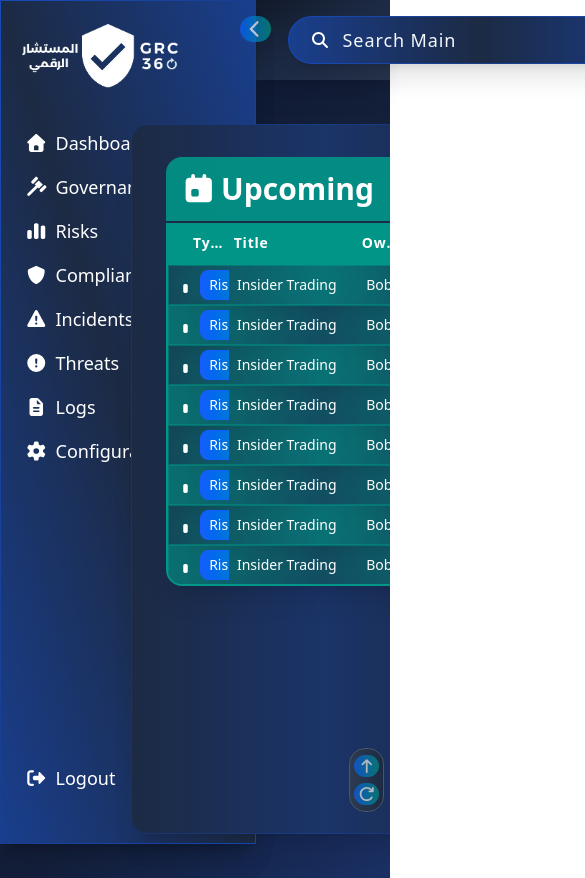
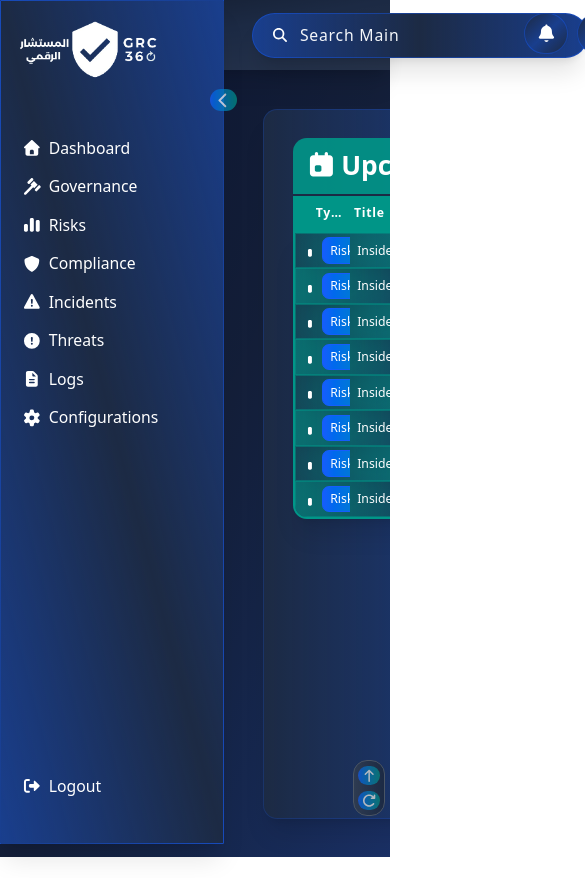
Before and after one commit to AhmedWaleedKalifa/GRC360, a React (Vite) app in the folder FrontEnd/: page /dashboard in a window 390 px wide. Shown: the top 878 px of the page, 585 px wide, since content can reach past the window. After the commit the page ends 857 px from the top, so only its background shows below. Built offline with nearby package versions, Linux system fonts and the light colour scheme.

Commit message:
feat: add some media queries

```diff
--- a/FrontEnd/src/components/CardSlider.jsx
+++ b/FrontEnd/src/components/CardSlider.jsx
@@ -32,6 +32,7 @@ function cardSlider({ titles, fields, caption = { text: "", icon: "" } }) {
                     }>
                     {titles.map((element, index) => (
                         <div
+                            title={element}
                             key={index}
                             style={{ width: `${Math.trunc(result * array[index])}%` }}
 
--- a/FrontEnd/src/components/Field.jsx
+++ b/FrontEnd/src/components/Field.jsx
@@ -14,6 +14,7 @@ function Field({mode=1, values=[{type:"t",text:"unknown",size:4,clickFunction:()
       <div className={mode == 1 ? "fieldColor1 field px-3" : mode == 2 ? "fieldColor2 field px-3" : "fieldColor3 field px-3"}>
         {values.map((element, index) => (
           <div
+            title={element.text}
             key={index}
             style={{ width: `${Math.trunc(result * element.size)}%` }}
             onClick={element.clickFunction}
@@ -23,6 +24,7 @@ function Field({mode=1, values=[{type:"t",text:"unknown",size:4,clickFunction:()
               ? (
                 <>
                   <FontAwesomeIcon
+                    title={element.text}
                     icon={solidIcons[element.text]}
                     className="text-white text-lg  shrink-0 capitalize truncate   overflow-hidden"
                   />
@@ -32,7 +34,7 @@ function Field({mode=1, values=[{type:"t",text:"unknown",size:4,clickFunction:()
 
               )
               : (
-                <div className='text-white text-sm truncate   overflow-hidden shrink-0 capitalize' >{element.text}</div>
+                <div className='text-white text-sm truncate   overflow-hidden shrink-0 capitalize' title={element.text}>{element.text}</div>
               )
             }
           </div>
--- a/FrontEnd/src/components/NavBar.jsx
+++ b/FrontEnd/src/components/NavBar.jsx
@@ -4,27 +4,13 @@ import React, { useEffect, useState } from 'react'
 import SearchBar from "./SearchBar"
 import { Link } from 'react-router-dom'
 function NavBar({active,open}) {
-    const [width,setWidth]=useState();
-    useEffect(() => {
-        const handleScroll = () => {
-          setWidth(window.innerWidth);
 
-        };
-        window.addEventListener("New width", handleScroll);
-
-        return () => {
-          window.removeEventListener("New width", handleScroll);
-        };
-      }, []);
     return (
         <nav
-  className={`sticky shrink-0 min-h-20 h-20 flex flex-row items-center justify-between
-  bg-gradient-to-br bg-navy from-black/40 via-transparent to-white/5 backdrop-blur-md shadow-xl px-4
+  className={`sticky min-h-20 h-20 ${open?"pl-68":"pl-24"} flex flex-row items-center justify-between
+  bg-gradient-to-br bg-navy from-black/40 via-transparent to-white/5 backdrop-blur-md shadow-xl px-8
 `}
-  style={{
-    width: `${open?width-256:width-88}px`,
-    marginLeft: open ? "256px" : "88px"
-  }}
+
 >
   <SearchBar active={active} />
   <div className='w-[50%] h-full flex flex-row items-center justify-end px-8'>
--- a/FrontEnd/src/components/SideBar.jsx
+++ b/FrontEnd/src/components/SideBar.jsx
@@ -13,17 +13,8 @@ const SideBar = ({ open, setOpen, setActive }) => {
   return (
     <>
 
-      <aside className='flex flex-row shrink-0 z-50 items-center justify-center ' >
-        {<div
-          className="fixed left-0 top-0 h-screen bg-navy flex flex-col items-center border border-blue/40 bg-gradient-to-bl from-blue/40 via-transparent to-blue/40 backdrop-blur-md shadow-xl"
-          style={{ width: open ? "256px" : "88px" }} // 16rem = 256px (w-64), 5.5rem = 88px (w-22)
-        ></div>}
-        <FontAwesomeIcon
-          onClick={handleClick}
-          icon={open ? faChevronLeft : faChevronRight}
-          className="close fixed top-4 "
-          style={{ left: open ? "240px" : "72px" }}
-        />
+      <aside className='fixed left-0 flex flex-row shrink-0 z-50 items-center justify-center ' >
+
 
         <div className={open == true ? "fixed left-0 top-0 h-screen w-64 bg-navy flex flex-col items-center border border-blue/40  bg-gradient-to-bl from-blue/40 via-transparent to-blue/40 backdrop-blur-md shadow-xl"
           : "fixed  left-0 top-0 h-screen w-22 bg-navy flex flex-col items-center border border-blue/20  bg-gradient-to-bl from-blue/20 via-transparent to-blue/20 backdrop-blur-md shadow-xl"}>
@@ -37,6 +28,14 @@ const SideBar = ({ open, setOpen, setActive }) => {
             </div >
 
           </header>
+          <div className='w-full flex flex-row items-end justify-end relative bottom-5'>
+     <FontAwesomeIcon
+          onClick={handleClick}
+          icon={open ? faChevronLeft : faChevronRight}
+          className="close shrink-0 relative left-4"
+        />
+     </div>
+
           <ul className=' h-screen w-full'>
             <Link
               title='Dashboard'
--- a/FrontEnd/src/index.css
+++ b/FrontEnd/src/index.css
@@ -23,7 +23,7 @@
   height: 100%;
   width: 100%;
   scroll-behavior: smooth;
-
+  @apply text-sm 2xl:text-lg xl:text-base lg:text-base md:text-base sm:text-sm
 }
 
 body{
@@ -104,15 +104,7 @@ body{
 }
 
 
-.searchBar{
-  @apply flex flex-row items-center justify-center rounded-full ;
-  /* @apply flex flex-row items-center justify-center bg-white p-0.5 rounded-full */
 
-}
-.searchInput{
-  @apply text-white text-lg  h-[48px] p-3 pl-12 w-96 rounded-full placeholder:font-light placeholder:text-lightGray placeholder:text-lg  placeholder:tracking-wider block bg-navy   bg-gradient-to-r from-blue/40 via-transparent to-blue/40 backdrop-blur-lg  border border-blue/40 shadow-xl focus:outline-none focus:border focus:border-blue ;
-
-}
 .searchIcon{
   @apply  h-4 w-4 text-lg text-white relative left-10 z-10 cursor-pointer;
 }
@@ -163,22 +155,68 @@ body{
   @apply flex flex-row items-center justify-center p-1
 }
 
-.iconCircle{
+/* .iconCircle{
   @apply text-xl p-3 border bg-navy border-blue/40 text-white rounded-full    bg-gradient-to-br from-transparent via-blue/40 to-transparent backdrop-blur-lg ;
-}
+} */
 
 .close{
-  @apply text-white text-lg z-60 bg-gradient-to-r from-blue to-teal rounded-full p-1  cursor-pointer opacity-70 hover:opacity-100 fixed
+  @apply text-white text-lg z-60 bg-gradient-to-r from-blue to-teal rounded-full p-1  cursor-pointer opacity-70 hover:opacity-100
 }
 
 
 
 /* Dashboard Parts */
 
-main{
-  @apply p-8 m-8 h-full w-full min-h-[710px]  min-w-96   bg-navy  rounded-2xl bg-gradient-to-r from-blue/0 via-blue/20 to-blue/0 backdrop-blur-lg  border border-blue/20 shadow-xl overflow-auto ;
+.container {
+  @apply flex-1 p-8 my-8 mx-8 min-h-[710px] min-w-[300px] bg-navy
+         rounded-2xl bg-gradient-to-r from-blue/0 via-blue/20 to-blue/0
+         backdrop-blur-lg border border-blue/20 shadow-xl overflow-auto;
 }
-
 .smallIcon{
   @apply z-80 p-1 text-sm rounded-2xl cursor-pointer opacity-65 hover:opacity-100 bg-gradient-to-r from-blue to-teal
 }
+
+
+
+.iconCircle {
+  @apply text-xl p-3 border bg-navy border-blue/40 text-white rounded-full
+         bg-gradient-to-br from-transparent via-blue/40 to-transparent backdrop-blur-lg;
+}
+
+@media (max-height: 650px) {
+  .iconCircle {
+    @apply text-lg p-2;  /* smaller text and padding */
+  }
+}
+
+.searchBar {
+  @apply flex flex-row items-center justify-center rounded-full;
+}
+
+@media (max-height: 650px) {
+  .searchBar {
+    @apply p-1 text-sm;   /* smaller padding & text */
+  }
+}
+
+.searchInput {
+  @apply text-white text-lg h-[80%] p-3 pl-12 w-96 rounded-full
+         placeholder:font-light placeholder:text-lightGray
+         placeholder:text-lg placeholder:tracking-wider block
+         bg-navy bg-gradient-to-r from-blue/40 via-transparent to-blue/40
+         backdrop-blur-lg border border-blue/40 shadow-xl
+         focus:outline-none focus:border focus:border-blue;
+}
+
+@media (max-height: 650px) {
+  .searchInput {
+    @apply text-sm p-2 pl-8 w-72;  /* smaller font, padding & width */
+    @apply placeholder:text-sm;    /* smaller placeholder */
+  }
+  .searchIcon{
+    @apply  h-4 w-4 text-sm text-white relative left-8 z-10 cursor-pointer;
+  }
+
+
+
+}
--- a/FrontEnd/src/pages/Dashboard.jsx
+++ b/FrontEnd/src/pages/Dashboard.jsx
@@ -59,19 +59,19 @@ export default function Dashboard() {
 
       <SideBar open={open} setOpen={setOpen} setActive={setActive} />
 
-      <div className="  w-full  min-h-[calc(100vh-20*4px)] flex flex-row    justify-center  bg-navy  bg-gradient-to-br from-[#000520]/60 via-[#000520]/30 to-blue-700/20 overflow-auto p-3">
-        {open ? (
-          <div className="  w-64 h-full shrink-0 z-0  opacity-0 "></div>
-        ) : (
-          <div className="w-20 h-full shrink-0 z-0  opacity-0 "></div>
-        )}
+      <main className="w-full min-h-[calc(100vh-60px)] flex flex-row bg-navy bg-gradient-to-br from-[#000520]/60 via-[#000520]/30 to-blue-700/20 overflow-auto p-3">
+  {open ? (
+    <div className="w-64 shrink-0"></div>
+  ) : (
+    <div className="w-20 shrink-0"></div>
+  )}
 
-        <main>
-          <Outlet />
-        </main>
-      </div>
+  <div className="container">
+    <Outlet />
+  </div>
+</main>
 
-      <div className="fixed bottom-8 right-1.5   flex flex-col gap-1.5 z-80 items-center px-1 py-1.5 border bg-navy bg-gradient-to-r from-gray-600/40 to-navy border-gray-600 rounded-2xl    ">
+      <div className="fixed bottom-8 right-1.5   flex flex-col gap-1.5 z-80 items-center px-1 py-1.5 border bg-navy bg-gradient-to-r from-gray-600/40 to-navy border-gray-600 rounded-2xl backdrop-blur-lg   ">
         <FontAwesomeIcon
           icon={faArrowUp}
           className="smallIcon"
--- a/FrontEnd/src/pages/Main.jsx
+++ b/FrontEnd/src/pages/Main.jsx
@@ -10,14 +10,14 @@ function Main() {
         caption={{text:'upcoming',icon:"faCalendarDay"}}
           titles={["","Type", "Title", "owner","Due Date","status"]}
           fields={[
-            [{ type: "i", text: "faChartSimple", size: 2 },{ type: "b", text: "Risk Review", size: 7 }, { type: "t", text: "Insider Trading", size: 25 }, { type: "t", text: "bob", size: 8 },{ type: "t", text: "6/15/25", size: 4 },{ type: "b", text: "overRide", size: 6, clickFunction:()=>{console.log("Over Ride")} }] ,
-            [{ type: "i", text: "faChartSimple", size: 2 },{ type: "b", text: "Risk Review", size: 7 }, { type: "t", text: "Insider Trading", size: 25 }, { type: "t", text: "bob", size: 8 },{ type: "t", text: "6/15/25", size: 4 },{ type: "b", text: "overRide", size: 6 }] ,
-            [{ type: "i", text: "faChartSimple", size: 2 },{ type: "b", text: "Risk Review", size: 7 }, { type: "t", text: "Insider Trading", size: 25 }, { type: "t", text: "bob", size: 8 },{ type: "t", text: "6/15/25", size: 4 },{ type: "b", text: "overRide", size: 6 }] ,
-            [{ type: "i", text: "faChartSimple", size: 2 },{ type: "b", text: "Risk Review", size: 7 }, { type: "t", text: "Insider Trading", size: 25 }, { type: "t", text: "bob", size: 8 },{ type: "t", text: "6/15/25", size: 4 },{ type: "b", text: "overRide", size: 6 }] ,
-            [{ type: "i", text: "faChartSimple", size: 2 },{ type: "b", text: "Risk Review", size: 7 }, { type: "t", text: "Insider Trading", size: 25 }, { type: "t", text: "bob", size: 8 },{ type: "t", text: "6/15/25", size: 4 },{ type: "b", text: "overRide", size: 6 }] ,
-            [{ type: "i", text: "faChartSimple", size: 2 },{ type: "b", text: "Risk Review", size: 7 }, { type: "t", text: "Insider Trading", size: 25 }, { type: "t", text: "bob", size: 8 },{ type: "t", text: "6/15/25", size: 4 },{ type: "b", text: "overRide", size: 6 }] ,
-            [{ type: "i", text: "faChartSimple", size: 2 },{ type: "b", text: "Risk Review", size: 7 }, { type: "t", text: "Insider Trading", size: 25 }, { type: "t", text: "bob", size: 8 },{ type: "t", text: "6/15/25", size: 4 },{ type: "b", text: "overRide", size: 6 }] ,
-            [{ type: "i", text: "faChartSimple", size: 2 },{ type: "b", text: "Risk Review", size: 7 }, { type: "t", text: "Insider Trading", size: 25 }, { type: "t", text: "bob", size: 8 },{ type: "t", text: "6/15/25", size: 4 },{ type: "b", text: "overRide", size: 6 }] ,
+            [{ type: "i", text: "faChartSimple", size: 2 },{ type: "b", text: "Risk Review", size: 10 }, { type: "t", text: "Insider Trading", size: 25 }, { type: "t", text: "bob", size: 5 },{ type: "t", text: "6/15/25", size: 6 },{ type: "b", text: "overRide", size: 8, clickFunction:()=>{console.log("Over Ride")} }] ,
+            [{ type: "i", text: "faChartSimple", size: 2 },{ type: "b", text: "Risk Review", size: 10 }, { type: "t", text: "Insider Trading", size: 25 }, { type: "t", text: "bob", size: 5 },{ type: "t", text: "6/15/25", size: 6 },{ type: "b", text: "overRide", size: 8 }] ,
+            [{ type: "i", text: "faChartSimple", size: 2 },{ type: "b", text: "Risk Review", size: 10 }, { type: "t", text: "Insider Trading", size: 25 }, { type: "t", text: "bob", size: 5 },{ type: "t", text: "6/15/25", size: 6 },{ type: "b", text: "overRide", size: 8 }] ,
+            [{ type: "i", text: "faChartSimple", size: 2 },{ type: "b", text: "Risk Review", size: 10 }, { type: "t", text: "Insider Trading", size: 25 }, { type: "t", text: "bob", size: 5 },{ type: "t", text: "6/15/25", size: 6 },{ type: "b", text: "overRide", size: 8 }] ,
+            [{ type: "i", text: "faChartSimple", size: 2 },{ type: "b", text: "Risk Review", size: 10 }, { type: "t", text: "Insider Trading", size: 25 }, { type: "t", text: "bob", size: 5 },{ type: "t", text: "6/15/25", size: 6 },{ type: "b", text: "overRide", size: 8 }] ,
+            [{ type: "i", text: "faChartSimple", size: 2 },{ type: "b", text: "Risk Review", size: 10 }, { type: "t", text: "Insider Trading", size: 25 }, { type: "t", text: "bob", size: 5 },{ type: "t", text: "6/15/25", size: 6 },{ type: "b", text: "overRide", size: 8 }] ,
+            [{ type: "i", text: "faChartSimple", size: 2 },{ type: "b", text: "Risk Review", size: 10 }, { type: "t", text: "Insider Trading", size: 25 }, { type: "t", text: "bob", size: 5 },{ type: "t", text: "6/15/25", size: 6 },{ type: "b", text: "overRide", size: 8 }] ,
+            [{ type: "i", text: "faChartSimple", size: 2 },{ type: "b", text: "Risk Review", size: 10 }, { type: "t", text: "Insider Trading", size: 25 }, { type: "t", text: "bob", size: 5 },{ type: "t", text: "6/15/25", size: 6 },{ type: "b", text: "overRide", size: 8 }] ,
 
           ]}
         />
```
